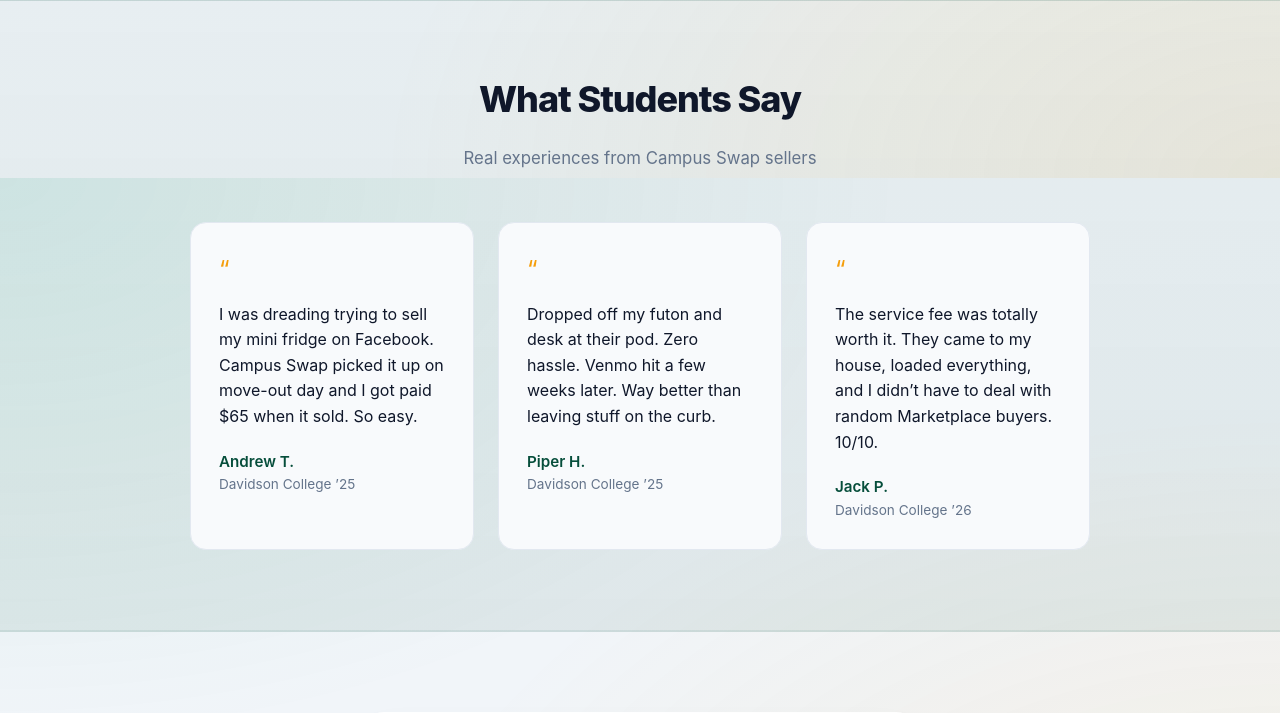
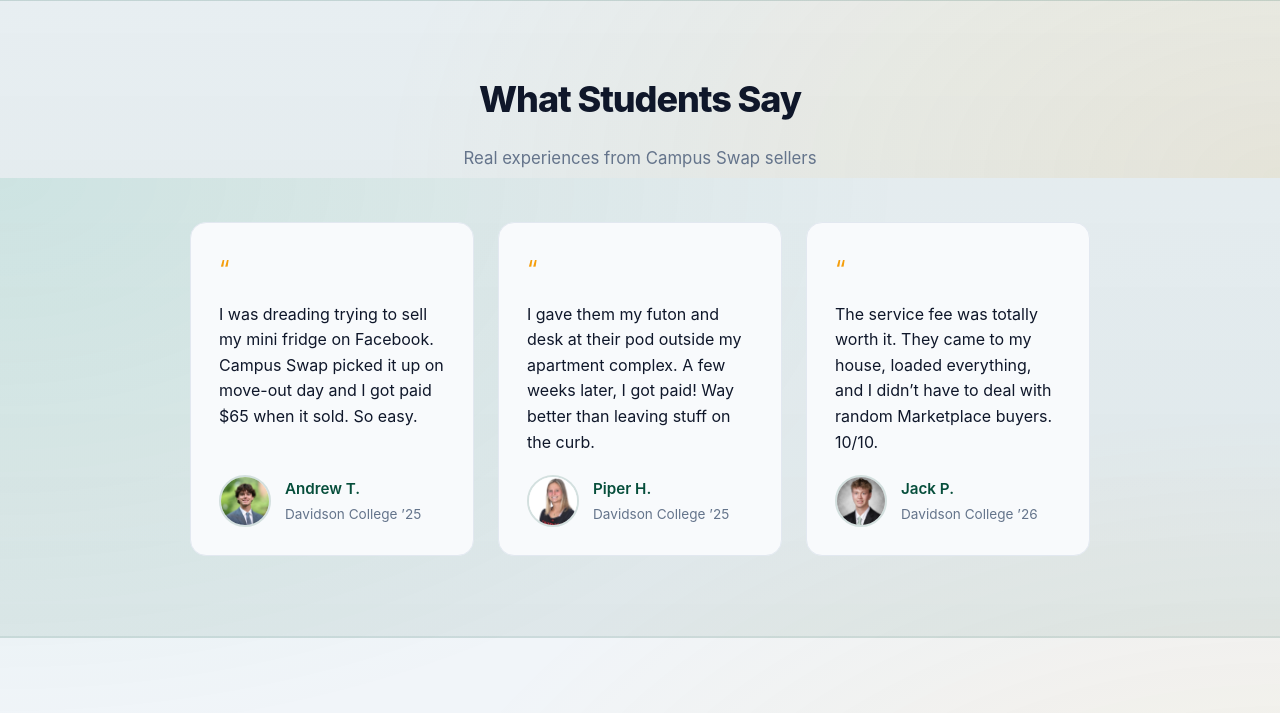
Before and after one commit to henryruss/campus-swap-live, a Flask app: page / in a window 1280 px wide. Shown: the part 2222-2935 px from the top of the page. Run offline with Flask 3, Linux system fonts and the light colour scheme; data that the repository does not hold is empty; some libraries are stand-ins or nearby versions.

Commit message:
testimonials

```diff
--- a/templates/index.html
+++ b/templates/index.html
@@ -185,9 +185,34 @@
         color: var(--primary);
     }
 
+    .testimonial-card {
+        display: flex;
+        flex-direction: column;
+    }
     .testimonial-card:hover {
         transform: translateY(-4px);
         box-shadow: 0 12px 24px -8px rgba(6, 78, 59, 0.12);
+    }
+
+    .testimonial-author {
+        display: flex;
+        align-items: center;
+        gap: 14px;
+        margin-top: auto;
+        padding-top: 20px;
+    }
+    .testimonial-avatar {
+        width: 52px;
+        height: 52px;
+        border-radius: 50%;
+        object-fit: cover;
+        flex-shrink: 0;
+        border: 2px solid rgba(6, 78, 59, 0.15);
+    }
+    .testimonial-author-info {
+        display: flex;
+        flex-direction: column;
+        gap: 2px;
     }
 
     /* Testimonials: distinct block to stand out from value props */
@@ -414,21 +439,36 @@
         <div class="testimonials-grid" style="display: grid; grid-template-columns: repeat(auto-fit, minmax(280px, 1fr)); gap: 24px; max-width: 900px; margin: 0 auto;">
             <div class="testimonial-card" style="background: #f8fafc; border: 1px solid #e2e8f0; border-radius: 16px; padding: 28px; transition: transform 0.2s, box-shadow 0.2s;">
                 <div style="color: var(--accent); font-size: 1.5rem; margin-bottom: 12px;">&ldquo;</div>
-                <p style="color: var(--text-main); font-size: 1rem; line-height: 1.6; margin: 0 0 20px;">I was dreading trying to sell my mini fridge on Facebook. Campus Swap picked it up on move-out day and I got paid $65 when it sold. So easy.</p>
+                <p style="color: var(--text-main); font-size: 1rem; line-height: 1.6; margin: 0;">I was dreading trying to sell my mini fridge on Facebook. Campus Swap picked it up on move-out day and I got paid $65 when it sold. So easy.</p>
+                <div class="testimonial-author">
+                    <img src="{{ url_for('static', filename='headshots/andrew.jpeg') }}" alt="Andrew T." class="testimonial-avatar" loading="lazy">
+                    <div class="testimonial-author-info">
                         <div style="font-weight: 600; color: var(--primary); font-size: 0.95rem;">Andrew T.</div>
                         <div style="font-size: 0.85rem; color: var(--text-muted);">Davidson College &rsquo;25</div>
                     </div>
+                </div>
+            </div>
             <div class="testimonial-card" style="background: #f8fafc; border: 1px solid #e2e8f0; border-radius: 16px; padding: 28px; transition: transform 0.2s, box-shadow 0.2s;">
                 <div style="color: var(--accent); font-size: 1.5rem; margin-bottom: 12px;">&ldquo;</div>
-                <p style="color: var(--text-main); font-size: 1rem; line-height: 1.6; margin: 0 0 20px;">Dropped off my futon and desk at their pod. Zero hassle. Venmo hit a few weeks later. Way better than leaving stuff on the curb.</p>
+                <p style="color: var(--text-main); font-size: 1rem; line-height: 1.6; margin: 0;">I gave them my futon and desk at their pod outside my apartment complex. A few weeks later, I got paid! Way better than leaving stuff on the curb.</p>
+                <div class="testimonial-author">
+                    <img src="{{ url_for('static', filename='headshots/piper.jpeg') }}" alt="Piper H." class="testimonial-avatar" loading="lazy">
+                    <div class="testimonial-author-info">
                         <div style="font-weight: 600; color: var(--primary); font-size: 0.95rem;">Piper H.</div>
                         <div style="font-size: 0.85rem; color: var(--text-muted);">Davidson College &rsquo;25</div>
                     </div>
+                </div>
+            </div>
             <div class="testimonial-card" style="background: #f8fafc; border: 1px solid #e2e8f0; border-radius: 16px; padding: 28px; transition: transform 0.2s, box-shadow 0.2s;">
                 <div style="color: var(--accent); font-size: 1.5rem; margin-bottom: 12px;">&ldquo;</div>
-                <p style="color: var(--text-main); font-size: 1rem; line-height: 1.6; margin: 0 0 20px;">The service fee was totally worth it. They came to my house, loaded everything, and I didn&rsquo;t have to deal with random Marketplace buyers. 10/10.</p>
+                <p style="color: var(--text-main); font-size: 1rem; line-height: 1.6; margin: 0;">The service fee was totally worth it. They came to my house, loaded everything, and I didn&rsquo;t have to deal with random Marketplace buyers. 10/10.</p>
+                <div class="testimonial-author">
+                    <img src="{{ url_for('static', filename='headshots/jack.jpeg') }}" alt="Jack P." class="testimonial-avatar" loading="lazy">
+                    <div class="testimonial-author-info">
                         <div style="font-weight: 600; color: var(--primary); font-size: 0.95rem;">Jack P.</div>
                         <div style="font-size: 0.85rem; color: var(--text-muted);">Davidson College &rsquo;26</div>
+                    </div>
+                </div>
             </div>
         </div>
     </section>
--- a/templates/onboard.html
+++ b/templates/onboard.html
@@ -526,7 +526,7 @@
                         </div>
                         <ul class="tier-list warn">
                             <li>No guaranteed space — max {{ free_tier_max_items }} items</li>
-                            <li>We confirm by April 20th if we have room</li>
+                            <li>2 items max. We confirm by April 20th if we have room</li>
                         </ul>
                     </div>
                 </div>
@@ -545,7 +545,7 @@
                         </div>
                         <ul class="tier-list">
                             <li>We drive to you — guaranteed</li>
-                            <li>Best payout &amp; no address needed at signup</li>
+                            <li>Unlimited items per pickup</li>
                         </ul>
                     </div>
                 </div>
```
Also changed, not shown: headshots/andrew.jpeg (added), headshots/jack.jpeg (added), headshots/piper.jpeg (added), static/headshots/andrew.jpeg (added), static/headshots/jack.jpeg (added), static/headshots/piper.jpeg (added), 1 other file. Lines whose indentation alone changed are shown as unchanged.
